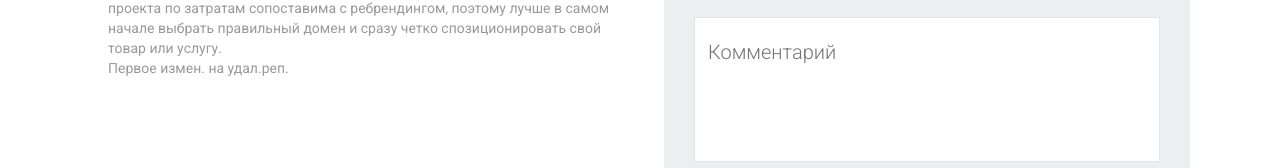
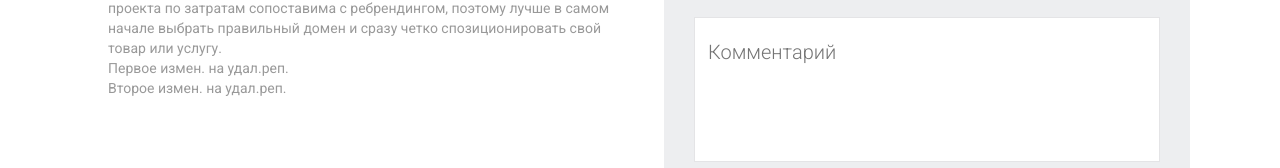
Before and after one commit to ArtemSiz/My-Project, a plain HTML site: page index.html in a window 1280 px wide. Shown: the part 340-508 px from the top of the page. Drawn offline with Linux system fonts and the light colour scheme.

Commit message:
add second p

```diff
--- a/index.html
+++ b/index.html
@@ -28,6 +28,7 @@
                 <span>продается!</span>
                 <p>Домен - это фактически название сайта и от правильного его выбора во многом зависит успех вашего проекта. Часто смена домена в процессе работы проекта по затратам сопоставима с ребрендингом, поэтому лучше в самом начале выбрать правильный домен и сразу четко спозиционировать свой товар или услугу.</p>
                 <p>Первое измен. на удал.реп.</p>
+                <p>Второе измен. на удал.реп.</p>
             </div>
             <div class="column-two">
                 <span class="under-table">Узнайте <br> стоимость домена:</span>
```
